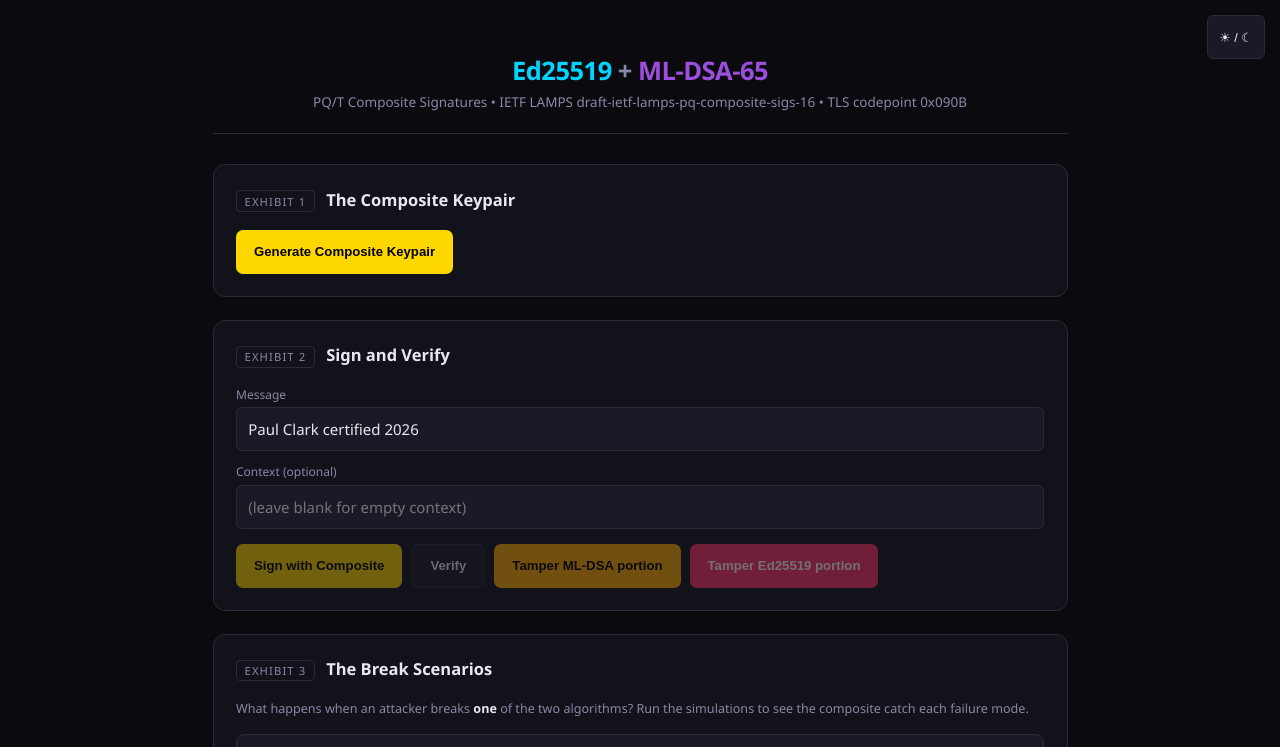
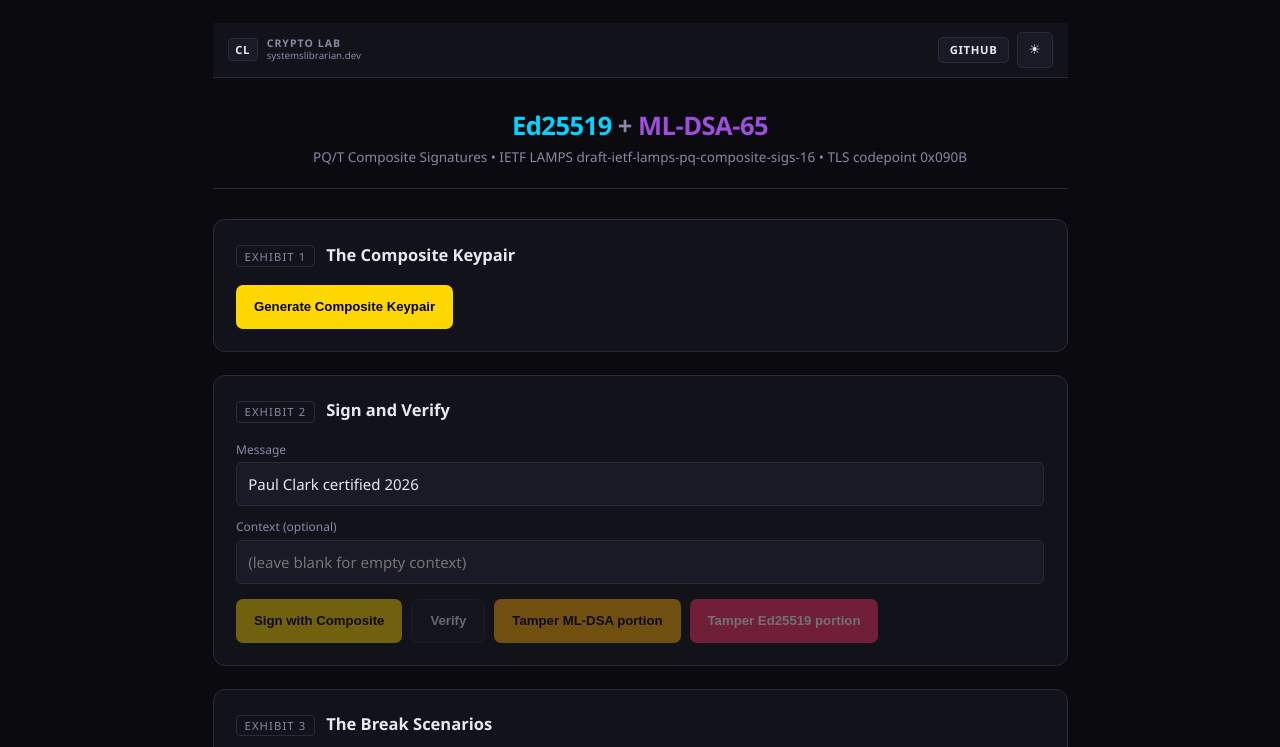
Before and after one commit to systemslibrarian/crypto-lab-hybrid-sign, a website built with Vite: page index.html in a window 1280 px wide. Shown: the top 747 px of the page. Built offline with nearby package versions, Linux system fonts and the light colour scheme.

Commit message:
feat: replace fixed theme button with cl-header topbar layout

```diff
--- a/src/main.ts
+++ b/src/main.ts
@@ -62,16 +62,29 @@ let currentSignature: Uint8Array | null = null;
 function renderApp(): void {
   const app = document.getElementById('app')!;
   app.innerHTML = `
-<button class="theme-btn" id="theme-toggle" aria-label="Toggle light/dark theme"><span aria-hidden="true">☀ / ☾</span></button>
+<a href="#main-content" class="skip-link">Skip to main content</a>
+<header class="cl-header">
+  <div class="cl-header-left">
+    <div class="cl-badge">CL</div>
+    <div class="cl-header-text">
+      <span class="cl-title">CRYPTO LAB</span>
+      <a class="cl-sub" href="https://systemslibrarian.dev" target="_blank" rel="noopener">systemslibrarian.dev</a>
+    </div>
+  </div>
+  <nav class="cl-header-nav">
+    <a class="cl-nav-btn" href="https://github.com/systemslibrarian/crypto-lab-hybrid-sign" target="_blank" rel="noopener">GitHub</a>
+    <button class="cl-theme-toggle" id="theme-toggle" aria-label="Toggle light/dark theme">&#9728;</button>
+  </nav>
+</header>
 
-<header>
+<div id="main-content" class="page-header">
   <h1>
     <span class="ed">Ed25519</span>
     <span class="plus"> + </span>
     <span class="pq">ML-DSA-65</span>
   </h1>
   <p>PQ/T Composite Signatures &bull; IETF LAMPS draft-ietf-lamps-pq-composite-sigs-16 &bull; TLS codepoint 0x090B</p>
-</header>
+</div>
 
 <!-- ── Exhibit 1: Keypair ── -->
 <section class="exhibit" id="exhibit1">
--- a/src/style.css
+++ b/src/style.css
@@ -36,46 +36,90 @@ body { min-height: 100vh; }
 
 #app { max-width: 900px; margin: 0 auto; padding: 1.5rem; }
 
-header {
+.page-header h1 {
+  font-size: 1.7rem;
+  font-weight: 700;
+  letter-spacing: -0.02em;
+}
+
+.page-header h1 .ed { color: var(--ed-color); }
+.page-header h1 .pq { color: var(--pq-color); }
+.page-header h1 .plus { color: var(--text-muted); }
+
+.page-header p {
+  color: var(--text-muted);
+  margin-top: 0.4rem;
+  font-size: 0.9rem;
+}
+
+/* ── Skip link ─────────────────────────────────────────────────────────── */
+.skip-link { position: absolute; top: -100%; left: 1rem; background: var(--pq-color); color: #fff; padding: 0.5rem 1rem; border-radius: 6px; z-index: 200; font-size: 0.85rem; text-decoration: none; }
+.skip-link:focus { top: 0.5rem; }
+
+/* ── Topbar (cl-header) ─────────────────────────────────────────────────── */
+.cl-header {
+  display: flex;
+  justify-content: space-between;
+  align-items: center;
+  padding: 0.6rem 1rem;
+  border-bottom: 1px solid var(--border);
+  background: var(--surface);
+  position: sticky;
+  top: 0;
+  z-index: 50;
+  backdrop-filter: blur(6px);
+}
+.cl-header-left { display: flex; align-items: center; gap: 0.6rem; }
+.cl-badge {
+  font-size: 0.75rem;
+  font-weight: 700;
+  letter-spacing: 0.05em;
+  border: 1px solid var(--border);
+  border-radius: 4px;
+  padding: 0.2rem 0.45rem;
+  color: var(--text);
+  background: var(--surface2);
+}
+.cl-header-text { display: flex; flex-direction: column; line-height: 1.2; }
+.cl-title { font-size: 0.7rem; font-weight: 700; letter-spacing: 0.1em; text-transform: uppercase; color: var(--text-muted); }
+.cl-sub { font-size: 0.65rem; color: var(--text-muted); text-decoration: none; }
+.cl-sub:hover { color: var(--text); }
+.cl-header-nav { display: flex; align-items: center; gap: 0.5rem; }
+.cl-nav-btn {
+  font-size: 0.75rem;
+  font-weight: 600;
+  letter-spacing: 0.06em;
+  text-transform: uppercase;
+  text-decoration: none;
+  color: var(--text);
+  border: 1px solid var(--border);
+  border-radius: 5px;
+  padding: 0.3rem 0.7rem;
+  background: var(--surface2);
+  transition: border-color 0.2s;
+}
+.cl-nav-btn:hover { border-color: var(--pq-color); }
+.cl-theme-toggle {
+  background: var(--surface2);
+  border: 1px solid var(--border);
+  color: var(--text);
+  border-radius: 5px;
+  padding: 0.3rem 0.6rem;
+  cursor: pointer;
+  font-size: 0.9rem;
+  min-height: 36px;
+  min-width: 36px;
+  line-height: 1;
+}
+.cl-theme-toggle:focus-visible { outline: 2px solid var(--focus-ring); outline-offset: 2px; }
+
+/* ── Page header (demo title) ───────────────────────────────────────────── */
+.page-header {
   text-align: center;
   padding: 2rem 0 1.5rem;
   border-bottom: 1px solid var(--border);
   margin-bottom: 2rem;
 }
-
-header h1 {
-  font-size: 1.7rem;
-  font-weight: 700;
-  letter-spacing: -0.02em;
-}
-
-header h1 .ed { color: var(--ed-color); }
-header h1 .pq { color: var(--pq-color); }
-header h1 .plus { color: var(--text-muted); }
-
-header p {
-  color: var(--text-muted);
-  margin-top: 0.4rem;
-  font-size: 0.9rem;
-}
-
-/* ── Theme toggle ──────────────────────────────────────────────────────── */
-.theme-btn {
-  position: fixed;
-  top: 1rem;
-  right: 1rem;
-  background: var(--surface2);
-  border: 1px solid var(--border);
-  color: var(--text);
-  padding: 0.4rem 0.75rem;
-  border-radius: 6px;
-  cursor: pointer;
-  font-size: 0.85rem;
-  min-height: 44px;
-  min-width: 44px;
-  touch-action: manipulation;
-}
-.theme-btn:focus-visible { outline: 2px solid var(--focus-ring); outline-offset: 2px; }
 
 /* ── Exhibit card ──────────────────────────────────────────────────────── */
 .exhibit {
```
